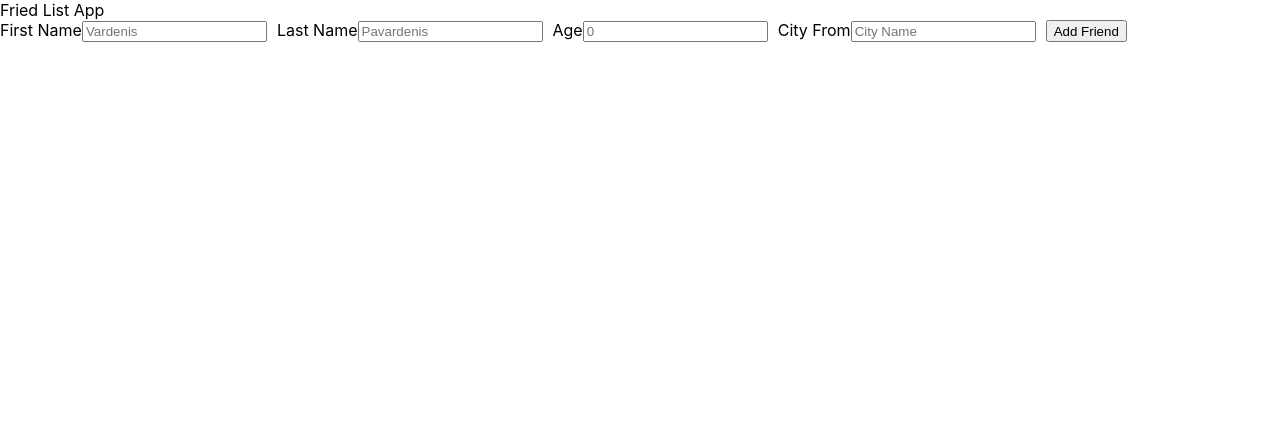
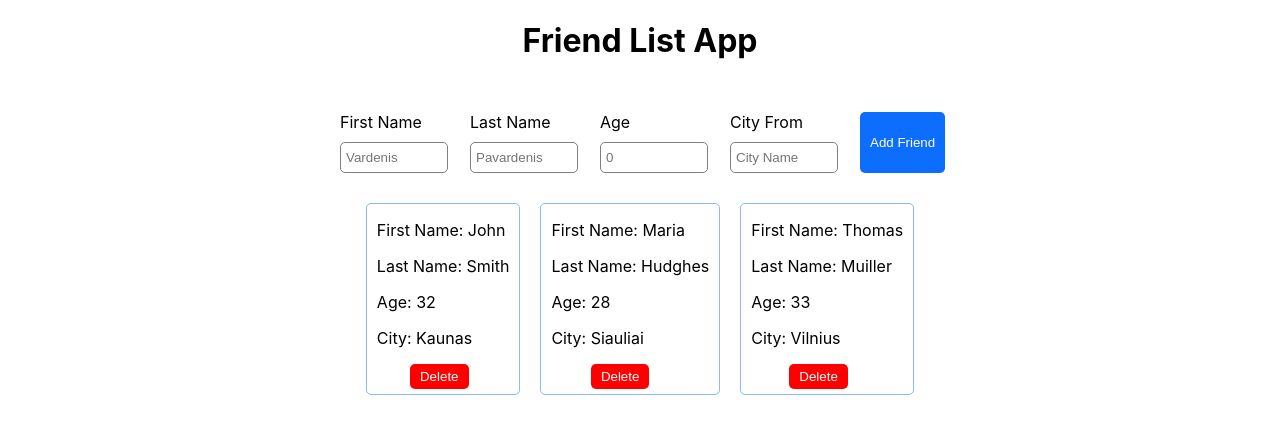
Before and after one commit to mrtfe/react-friend-list, a React (Create React App) app: page / in a window 1280 px wide. Shown: the top 434 px of the page. Built offline with nearby package versions, Linux system fonts and the light colour scheme.

Commit message:
Friends added

```diff
--- a/src/App.js
+++ b/src/App.js
@@ -1,27 +1,39 @@
+import { FriendForm } from "./FriendForm";
+import { FriendCard } from "./FriendCard";
+
+const friends = [
+  { firstName: "John", lastName: "Smith", age: 32, city: "Kaunas" },
+  { firstName: "Maria", lastName: "Hudghes", age: 28, city: "Siauliai" },
+  { firstName: "Thomas", lastName: "Muiller", age: 33, city: "Vilnius" },
+];
+
 function App() {
   return (
     <>
-      <header>Fried List App</header>
-      <div>
-        <form>
-          <div>
-            <label>First Name</label>
-            <input placeholder="Vardenis"></input>
-          </div>
-          <div>
-            <label>Last Name</label>
-            <input placeholder="Pavardenis"></input>
-          </div>
-          <div>
-            <label>Age</label>
-            <input placeholder="0"></input>
-          </div>
-          <div>
-            <label>City From</label>
-            <input placeholder="City Name"></input>
-          </div>
-          <button>Add Friend</button>
-        </form>
+      <div className="wrapper">
+        <h1>Friend List App</h1>
+        <FriendForm />
+        <p className="no-friends">You did not add any friends yet...</p>
+        <div className="cards-wrapper">
+          <FriendCard
+            firstName={friends[0].firstName}
+            lastName={friends[0].lastName}
+            age={friends[0].age}
+            city={friends[0].city}
+          />
+          <FriendCard
+            firstName={friends[1].firstName}
+            lastName={friends[1].lastName}
+            age={friends[1].age}
+            city={friends[1].city}
+          />
+          <FriendCard
+            firstName={friends[2].firstName}
+            lastName={friends[2].lastName}
+            age={friends[2].age}
+            city={friends[2].city}
+          />
+        </div>
       </div>
     </>
   );
--- /dev/null
+++ b/src/FriendCard.jsx
@@ -0,0 +1,13 @@
+import React from "react";
+
+export function FriendCard(props) {
+  return (
+    <div className="card">
+      <p>First Name: {props.firstName}</p>
+      <p>Last Name: {props.lastName}</p>
+      <p>Age: {props.age}</p>
+      <p>City: {props.city}</p>
+      <button className="delete-btn">Delete</button>
+    </div>
+  );
+}
--- /dev/null
+++ b/src/FriendForm.jsx
@@ -0,0 +1,27 @@
+import React from "react";
+
+export function FriendForm() {
+  return (
+    <div className="container">
+      <form>
+        <div>
+          <label>First Name</label>
+          <input placeholder="Vardenis"></input>
+        </div>
+        <div>
+          <label>Last Name</label>
+          <input placeholder="Pavardenis"></input>
+        </div>
+        <div>
+          <label>Age</label>
+          <input placeholder="0"></input>
+        </div>
+        <div>
+          <label>City From</label>
+          <input placeholder="City Name"></input>
+        </div>
+        <button type="submit">Add Friend</button>
+      </form>
+    </div>
+  );
+}
--- a/src/Friends.jsx
+++ /dev/null
@@ -1,5 +0,0 @@
-const friends = [
-  { firstName: "John", lastName: "Smith", age: 32, city: "Kaunas" },
-  { firstName: "Maria", lastName: "Hudghes", age: 28, city: "Siauliai" },
-  { firstName: "Thomas", lastName: "Muiller", age: 33, city: "Vilnius" },
-];
--- a/src/index.css
+++ b/src/index.css
@@ -16,3 +16,73 @@ form {
   display: flex;
   gap: 10px;
 }
+
+.container {
+  width: 600px;
+}
+
+form {
+  max-width: 100%;
+}
+
+form div {
+  max-width: 20%;
+}
+
+input {
+  max-width: 80%;
+  padding: 7px 5px;
+  border: 1px solid grey;
+  border-radius: 5px;
+  margin-top: 10px;
+}
+
+input:focus {
+  outline: none;
+  border: 3px solid #6395dfb4;
+}
+
+label {
+  font-size: 16px;
+}
+
+.wrapper {
+  display: flex;
+  flex-direction: column;
+  align-items: center;
+  gap: 30px;
+}
+
+button {
+  color: white;
+  background-color: #0d6efd;
+  cursor: pointer;
+  border: none;
+  border-radius: 5px;
+  padding: 5px 10px;
+  white-space: nowrap;
+}
+
+.no-friends {
+  font-size: 20px;
+  color: grey;
+  font-weight: 600;
+  display: none;
+}
+
+.cards-wrapper {
+  display: flex;
+  gap: 20px;
+}
+
+.card {
+  border: 1px solid #0d6dfd7a;
+  border-radius: 5px;
+  padding: 0 10px;
+}
+
+.delete-btn {
+  background-color: red;
+  margin-left: 25%;
+  margin-bottom: 5px;
+}
```
